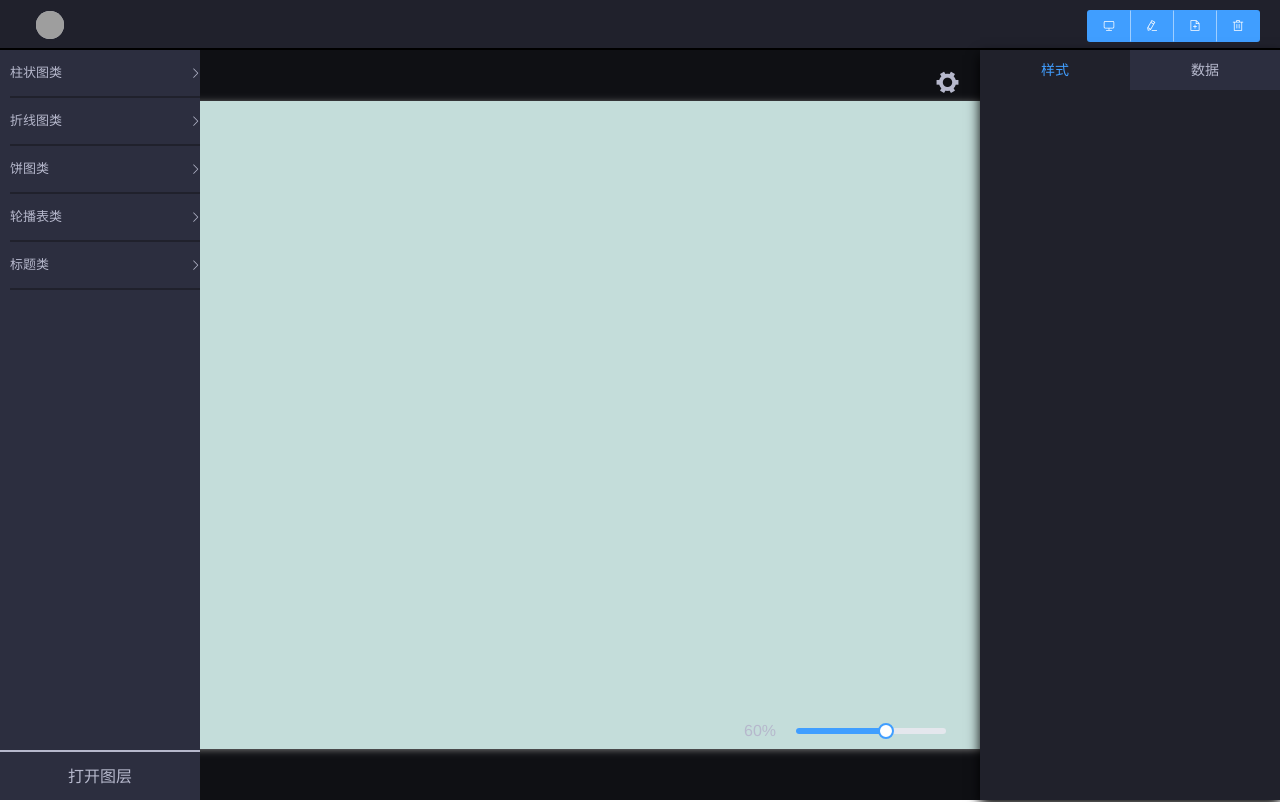
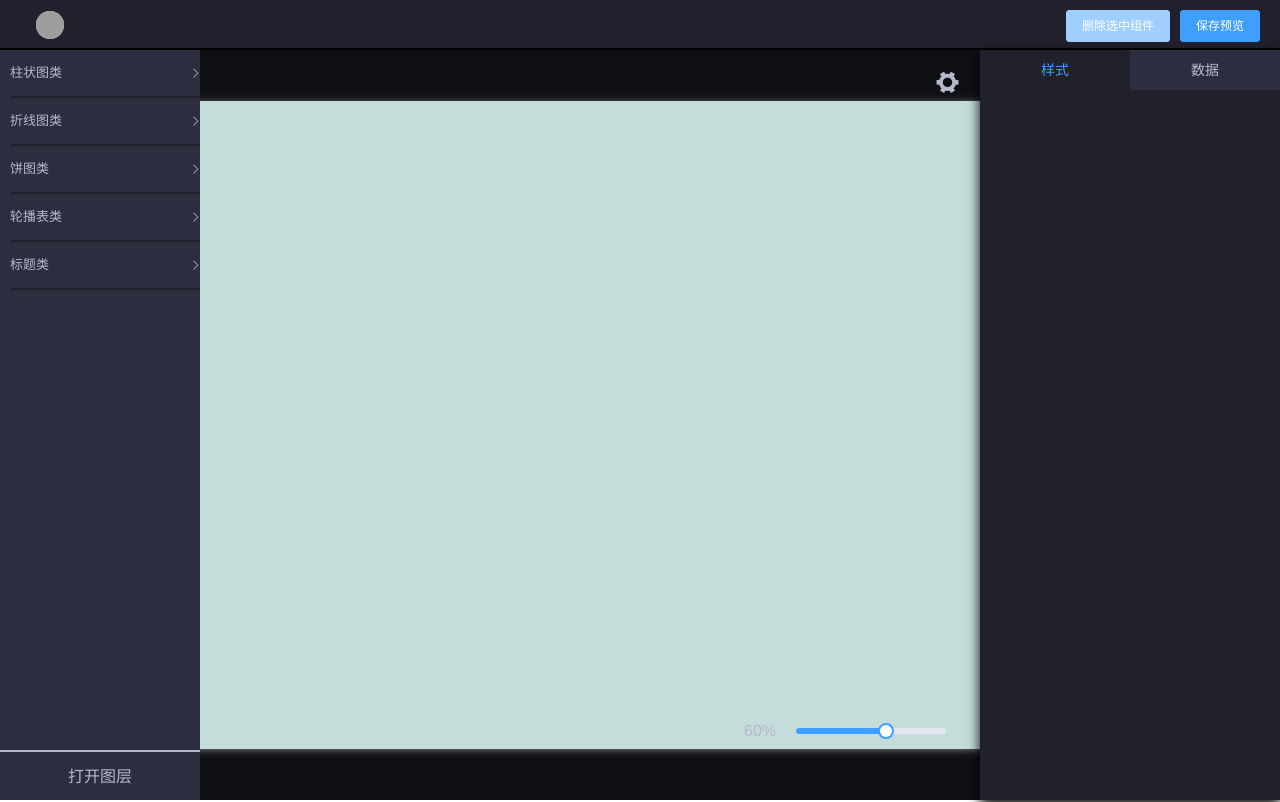
Before and after one commit to zhangyuhuihh/vue-page-produce, a Vue app: page /#/ in a window 1280 px wide. Built offline with nearby package versions, Linux system fonts and the light colour scheme; grey boxes are pictures that could not be loaded.

Commit message:
删除功能添加

```diff
--- a/src/views/partComponent/topPart.vue
+++ b/src/views/partComponent/topPart.vue
@@ -7,18 +7,20 @@
       ></el-avatar>
     </div>
     <div class="right_place">
-      <el-button-group>
-        <el-button type="primary" icon="el-icon-monitor" size="small"></el-button>
+      <!-- <el-button-group> -->
+      <!-- <el-button type="info" icon="el-icon-monitor" size="small"></el-button>
         <el-tooltip class="item" effect="dark" content="编辑" placement="bottom">
-          <el-button type="primary" icon="el-icon-edit" size="small"></el-button>
-        </el-tooltip>
-        <el-tooltip class="item" effect="dark" content="保存" placement="bottom">
-          <el-button @click="handleSave" type="primary" icon="el-icon-document-add" size="small"></el-button>
+          <el-button type="info" icon="el-icon-edit" size="small"></el-button>
+      </el-tooltip>-->
+      <!-- <el-tooltip class="item" effect="dark" content="保存" placement="bottom">
+          <el-button @click="handleSave" type="info" icon="el-icon-document-add" size="small"></el-button>
         </el-tooltip>
         <el-tooltip class="item" effect="dark" content="删除" placement="bottom">
-          <el-button type="primary" icon="el-icon-delete" size="small"></el-button>
-        </el-tooltip>
-      </el-button-group>
+          <el-button type="info" icon="el-icon-delete" size="small"></el-button>
+      </el-tooltip>-->
+      <el-button @click="handleRemove" :disabled="!isCanRemove" type="primary" size="small">删除选中组件</el-button>
+      <el-button @click="handleSave" type="primary" size="small">保存预览</el-button>
+      <!-- </el-button-group> -->
     </div>
   </div>
 </template>
@@ -27,14 +29,20 @@
 import { mapState, mapActions } from 'vuex'
 export default {
   computed: {
-    ...mapState('partComponent', ['activedWidget'])
+    ...mapState('partComponent', ['activedWidget']),
+    isCanRemove() {
+      return Boolean(this.activedWidget.uuid)
+    }
   },
   methods: {
-    ...mapActions('partComponent', ['validateAllFields']),
+    ...mapActions('partComponent', ['validateAllFields', 'removeWidget']),
     handleSave() {
       this.validateAllFields(this.activedWidget.uuid).then(res => {
         console.log('hahaha')
       })
+    },
+    handleRemove() {
+      this.removeWidget(this.activedWidget)
     }
   }
 }
--- a/src/views/partComponent/vuex_module.js
+++ b/src/views/partComponent/vuex_module.js
@@ -84,7 +84,9 @@ export default {
     },
 
     [REMOVE_WIDGET]: (state, oneWidget) => {
-      state.widgetList = state.widgetList.filter(v => v.uuid === oneWidget.uuid)
+      state.widgetList = state.widgetList.filter(v => v.uuid !== oneWidget.uuid)
+      // 删除时清空当前高亮组件
+      state.activedWidget = {}
     },
 
     [SET_ACTIVEDWIDGET]: (state, activeWidget) => {
```
